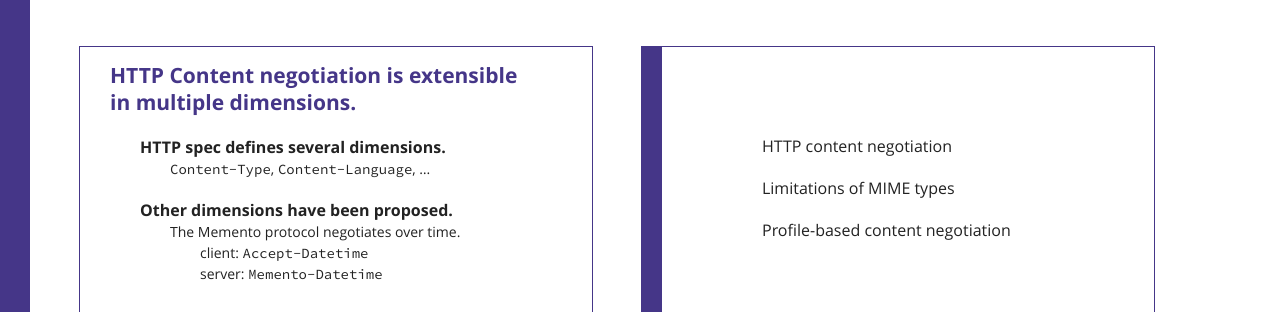
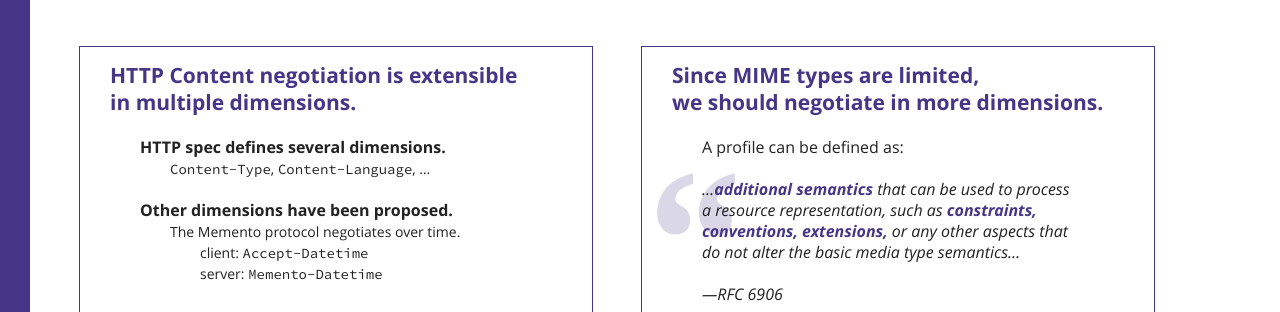
Before and after one commit to RubenVerborgh/SDSVoc-2016, a website: page index.html in a window 1280 px wide. Shown: the part 5870-6182 px from the top of the page. Drawn offline with Linux system fonts and the light colour scheme.

Commit message:
Explain profiles.

```diff
--- a/index.html
+++ b/index.html
@@ -481,6 +481,26 @@ Content-Language: en
     </ul>
   </div>
 
+  <div class="slide" id="profiles">
+    <h2>
+      Since MIME types are limited,<br>
+      we should negotiate in more dimensions.
+    </h2>
+    <p>
+      A <a href="https://tools.ietf.org/rfc/rfc6906">profile</a>
+      can be defined as:
+    </p>
+    <blockquote>
+      <p>
+        …<strong>additional semantics</strong>
+        that can be used to process a resource representation,
+        such as <strong>constraints, conventions, extensions,</strong>
+        or any other aspects that do not alter the basic media type semantics…
+      </p>
+      <cite><a href="https://tools.ietf.org/rfc/rfc6906">RFC 6906</a></cite>
+    </blockquote>
+  </div>
+
   <div class="toc slide" id="review">
     <h2>Your JSON is not my JSON</h2>
     <ul>
--- a/styles/custom.css
+++ b/styles/custom.css
@@ -35,6 +35,14 @@ p.scroll {
   overflow-y: scroll;
 }
 
+.slide blockquote {
+  padding: 0;
+  margin: 42px 60px;
+}
+.slide blockquote p {
+  font-style: italic;
+}
+
 .slide .shout {
   font-size: 2em;
   line-height: 1.3;
```
